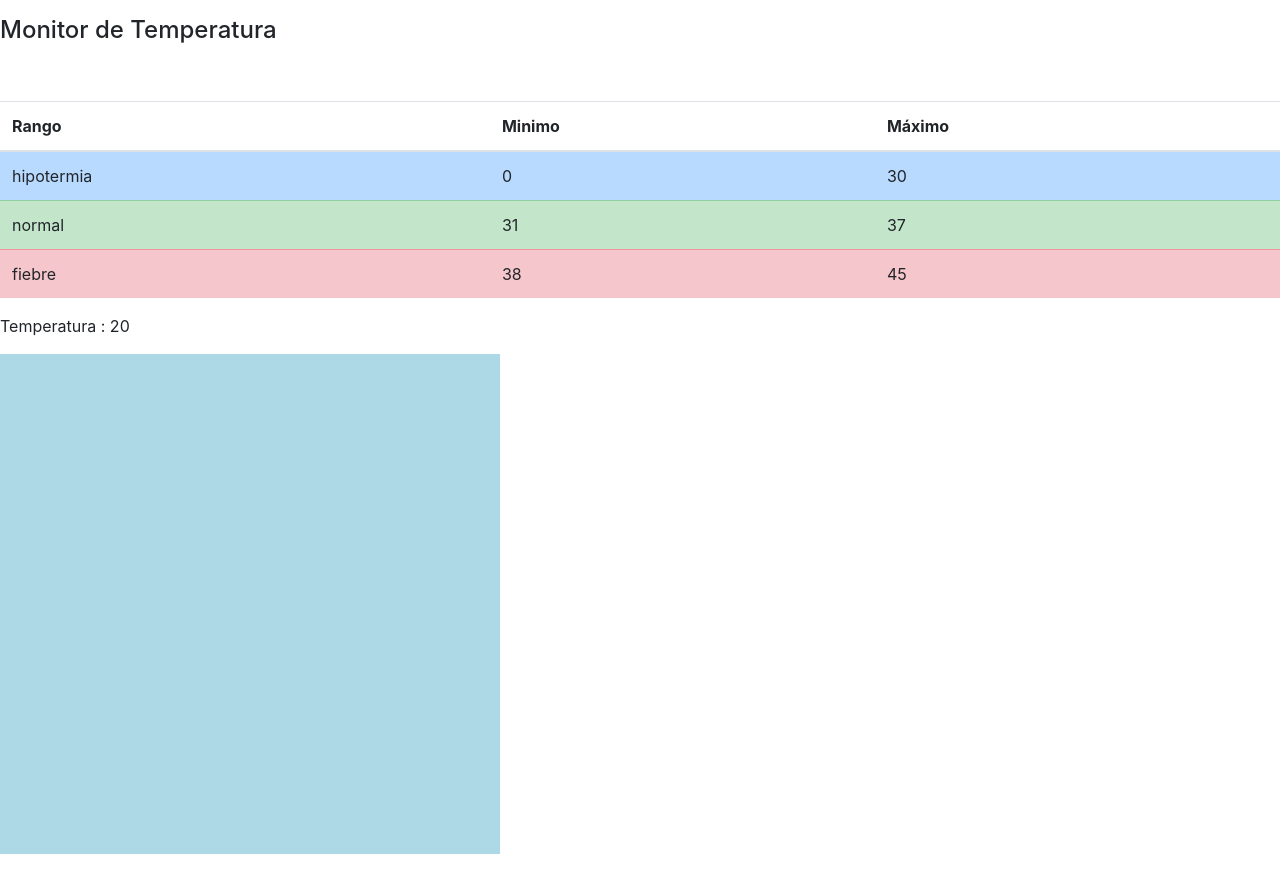
After one commit to Juanes34/Dabm-flask, a Flask app: page /monitor in a window 1280 px wide. The commit adds this page. Run offline with Flask 2, Linux system fonts and the light colour scheme; some libraries are stand-ins or nearby versions.

Commit message:
Version 2.0

```diff
--- /dev/null
+++ b/bd/parametros.csv
@@ -0,0 +1,3 @@
+hipotermia;0;30
+normal;31;37
+fiebre;38;45
--- a/ejemplo.py
+++ b/ejemplo.py
@@ -1,6 +1,8 @@
 from types import MethodType
 from flask import Flask, render_template,request
 from flask.wrappers import Request
+import os
+import random
 
 app=Flask(__name__)
 
@@ -19,7 +21,58 @@ def validar():
         usuario=request.form['usuario']
         password=request.form['password']
         resultado=verificar(usuario,password)
-        return resultado
+        if resultado==True:
+            return render_template("menu.html",title="Sistema DABM")
+        else:
+            return "Datos no válidos"
+
+@app.route('/monitor')
+def monitor():
+    #consultar archivo parametros
+    datos=getdatos()
+    #obtener lectura
+    lectura=random.randint(0,45)
+    #enviar a la interfaz
+    color=0
+    if lectura>=int(datos[0][1]) and lectura<=int(datos[0][2]):
+        color=1
+    if lectura>=int(datos[1][1]) and lectura<=int(datos[1][2]):
+        color=2
+    if lectura>=int(datos[2][1]) and lectura<=int(datos[2][2]):
+        color=3
+    return render_template('monitor.html',datos=datos,lectura=lectura,color=color)
+
+@app.route('/config')
+def config():
+    return render_template('config.html')
+
+@app.route('/config1',methods=["POST"])
+def config1():
+    if request.method=="POST":
+        bajo1=request.form['bajo1']
+        bajo2=request.form['bajo2']
+        normal1=request.form['normal1']
+        normal2=request.form['normal2']
+        alto1=request.form['alto1']
+        alto2=request.form['alto2']
+        print(bajo1)
+        print(bajo2)
+        print(alto1)
+        return "Guardado"
+
+def getdatos():
+    directorio=os.path.dirname(__file__)
+    archivo="bd/parametros.csv"
+    ruta=os.path.join(directorio,archivo)
+    f=open(ruta,"r")
+    lineas=f.readlines()
+    f.close()
+    datos=[]
+    for a in lineas:
+        a=a.replace("\n","")
+        a=a.split(";")
+        datos.append(a)
+    return datos
 def verificar(usuario, password):
     cuentas=loadfromusers()
     cuent=False
@@ -29,14 +82,12 @@ def verificar(usuario, password):
             cuent=True
         if password==a[1]:
             passw=True
-    print(cuent)
-    print(passw)
     if cuent==False:
-        return "Usuario no existe"
+        return False
     elif cuent==True and passw==False:
-        return "Contraseña incorrecta"
+        return False
     elif cuent==True and passw==True:
-        return render_template("menu.html",title="Sistema DABM")
+        return True
 def loadfromusers():
     users=[]
     total=[]
--- a/templates/login.html
+++ b/templates/login.html
@@ -20,7 +20,7 @@
         }
     </script>
 </head>
-<body>
+<body style="background-image: url('/static/fondo.jpg')">
     <div id="login">
         <form action="/validar" method="post" id="formlogin">
             <img alt="Logo Escuela" class="ag-branding__img" height="147" src="https://escuelaing.s3.amazonaws.com/staging/images/logo-ecijg.width-380.png?AWSAccessKeyId=AKIAWFY3NGTFBJGCIWME&amp;Signature=D6lkYqVkMhzorbMrUCquU4JjcF0%3D&amp;Expires=1636469398" width="380">
--- /dev/null
+++ b/templates/monitor.html
@@ -0,0 +1,68 @@
+<!DOCTYPE html>
+<html lang="en">
+<head>
+    <meta charset="UTF-8">
+    <meta http-equiv="X-UA-Compatible" content="IE=edge">
+    <meta name="viewport" content="width=device-width, initial-scale=1.0">
+    <title>Monitor de temperatura</title>
+    <!-- Latest compiled and minified CSS -->
+    <link rel="stylesheet" href="https://maxcdn.bootstrapcdn.com/bootstrap/4.5.2/css/bootstrap.min.css">
+
+    <!-- jQuery library -->
+    <script src="https://ajax.googleapis.com/ajax/libs/jquery/3.5.1/jquery.min.js"></script>
+
+    <!-- Popper JS -->
+    <script src="https://cdnjs.cloudflare.com/ajax/libs/popper.js/1.16.0/umd/popper.min.js"></script>
+
+    <!-- Latest compiled JavaScript -->
+    <script src="https://maxcdn.bootstrapcdn.com/bootstrap/4.5.2/js/bootstrap.min.js"></script>
+    <script>
+        setTimeout(function(){
+            window.location.reload(1)
+        },1000)
+    </script>
+</head>
+<body>
+    <p><h4>Monitor de Temperatura</h4></p>
+    <br>
+    <p>
+    <table class="table">
+        <thead>
+          <tr>
+            <th>Rango</th>
+            <th>Minimo</th>
+            <th>Máximo</th>
+          </tr>
+        </thead>
+        <tbody>
+          <tr class="table-primary">
+            <td>{{datos[0][0]}}</td>
+            <td>{{datos[0][1]}}</td>
+            <td>{{datos[0][2]}}</td>
+          </tr>
+          <tr class="table-success">
+            <td>{{datos[1][0]}}</td>
+            <td>{{datos[1][1]}}</td>
+            <td>{{datos[1][2]}}</td>
+          </tr>
+          <tr class="table-danger">
+            <td>{{datos[2][0]}}</td>
+            <td>{{datos[2][1]}}</td>
+            <td>{{datos[2][2]}}</td>
+          </tr>
+        </tbody>
+      </table>
+    </p>
+    <p>Temperatura : {{lectura}}</p>
+    <p> {% if color==1 %}
+        <div style="width:500px;height:500px;background-color: lightblue"></div>
+        {% endif %}
+        {% if color==2 %}
+        <div style="width:500px;height:500px;background-color: green"></div>
+        {% endif %}
+        {% if color==3 %}
+        <div style="width:500px;height:500px;background-color: red"></div>
+        {% endif %}
+    </p>
+</body>
+</html>
```
Also changed, not shown: templates/config.html (added, +69 -0 lines), templates/menu.html (+10 -2 lines).
